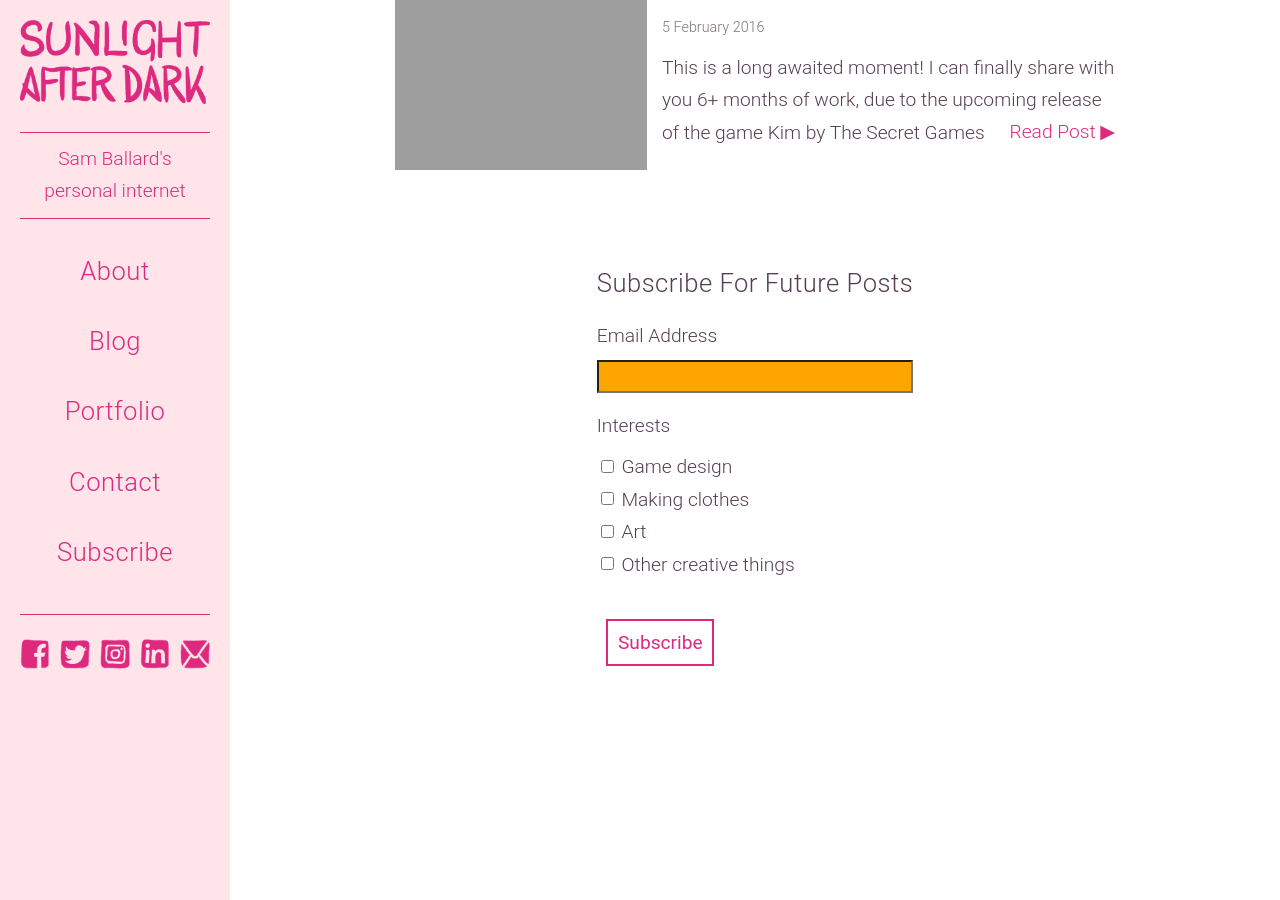
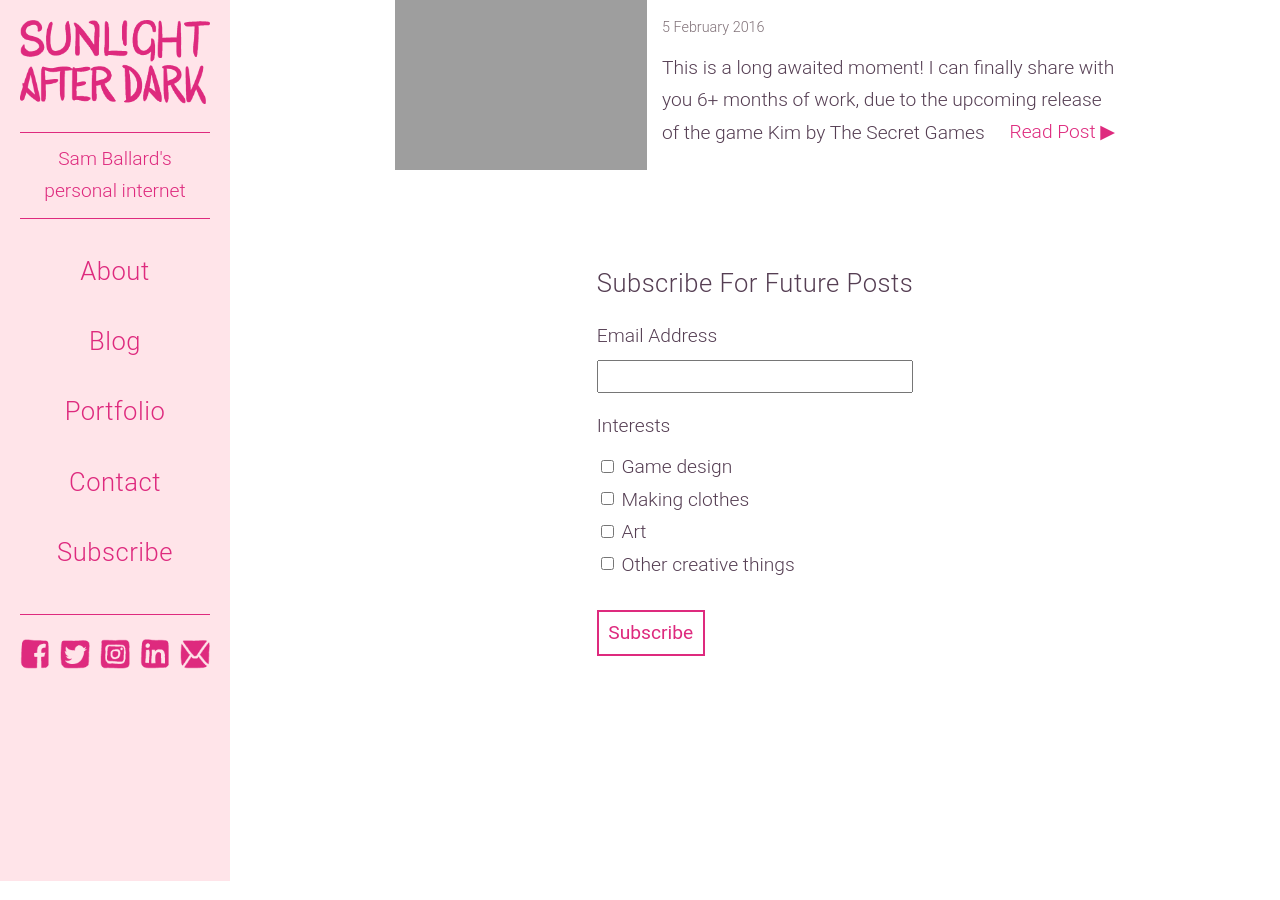
Before and after one commit to BaronBlackmore/SunlightAfterDark, a Jekyll site: the page built from blog.html, in a window 1280 px wide and 900 px high, scrolled down 2846 px. Built offline with Jekyll 4.4.1, drawn with Linux system fonts in a browser that asks for light colours; comment, search, counter and statistics services are not loaded; some of the changed text lies outside the part shown; grey boxes are pictures that could not be loaded.

Commit message:
more bits

```diff
--- a/_layouts/post.html
+++ b/_layouts/post.html
@@ -64,7 +64,7 @@
 	    {% if page.next.url %}
 
 		<div class="post-preview" style="flex-direction: column;">
-			<a style="text-align: right;" href="{{page.next.url}}"><h5>Next Post ▶</h5></a>
+			<a style="text-align: right;" href="{{page.next.url}}"><h5>Next Post &#x25b6;&#xfe0e;</h5></a>
 			<a href="{{page.next.url}}"><div class="image-preview" style="background-image: url('/images/{{ page.next.url | replace: '/' , '-' | remove_first: '-' | remove: '.html' }}.png');">
 			</div></a>
 
--- a/blog.html
+++ b/blog.html
@@ -29,7 +29,7 @@
 					<small>{{ post.date | date: "%-d %B %Y" }}</small>
 					<div class="text-preview">
 						<p>{{ post.content | strip_html | truncate: 150 }}</p>
-						<a class="triangle-link" href="{{post.url}}">Read Post ▶</a>
+						<a class="triangle-link" href="{{post.url}}">Read Post &#x25b6;&#xfe0e;</a>
 					</div>
 				</div>
 			</div>
--- a/css/main.css
+++ b/css/main.css
@@ -180,7 +180,7 @@
 		color: #de2a7e;
 		min-width: 5em;
 		cursor: pointer;
-		margin: 0.5em;
+		/*margin: 0.5em;*/
 		padding: 0.5em;
 		transition: 0.5s;
 	}
@@ -190,7 +190,7 @@
 	}
 
 	input{
-		background-color: orange;
+
 	}
 
 
@@ -668,7 +668,7 @@
 	}
 
 	.neighbour-posts .content-preview{
-		padding-left: 0;
+		/*padding-left: 0;*/
 	}
 
 	.neighbour-posts .post-preview{
```
